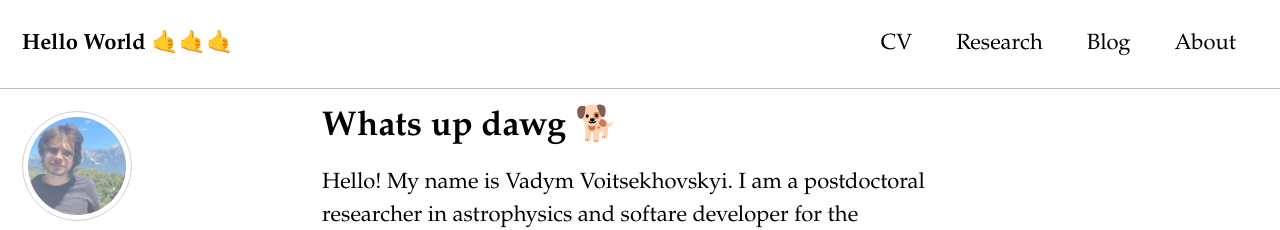
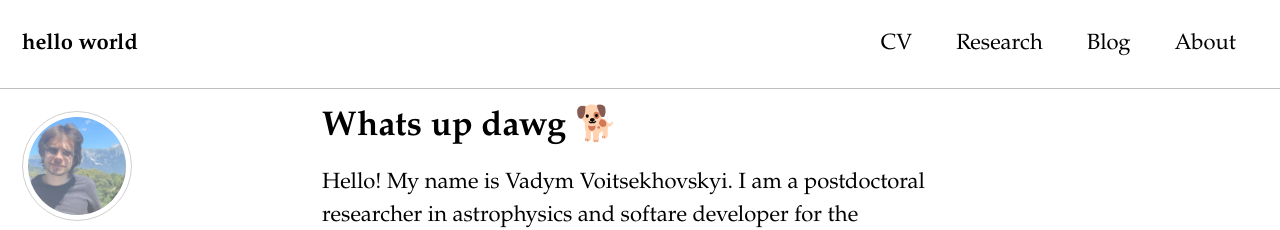
Before and after one commit to jstvdk/jstvdk.github.io, a Jekyll site: the page built from index.md, in a window 1280 px wide and 1400 px high. Shown: the top 230 px of the window. Built offline with Jekyll 4.4.1, drawn with Linux system fonts in a browser that asks for light colours; cached includes are drawn as plain includes; some of the changed text lies outside the part shown.

```diff
--- a/_config.yml
+++ b/_config.yml
@@ -17,7 +17,7 @@ minimal_mistakes_skin    :  "contrast" # "sunrise" # "neon" # "contrast" # "dark
 # Site Settings
 locale                   : "en-US"
 rtl                      : # true, false (default) # turns direction of the page into right to left for RTL languages
-title                    : "Hello World 🤙🤙🤙"
+title                    : "hello world"
 title_separator          : "-"
 subtitle                 : # site tagline that appears below site title in masthead
 name                     : "Personal Website"
```
